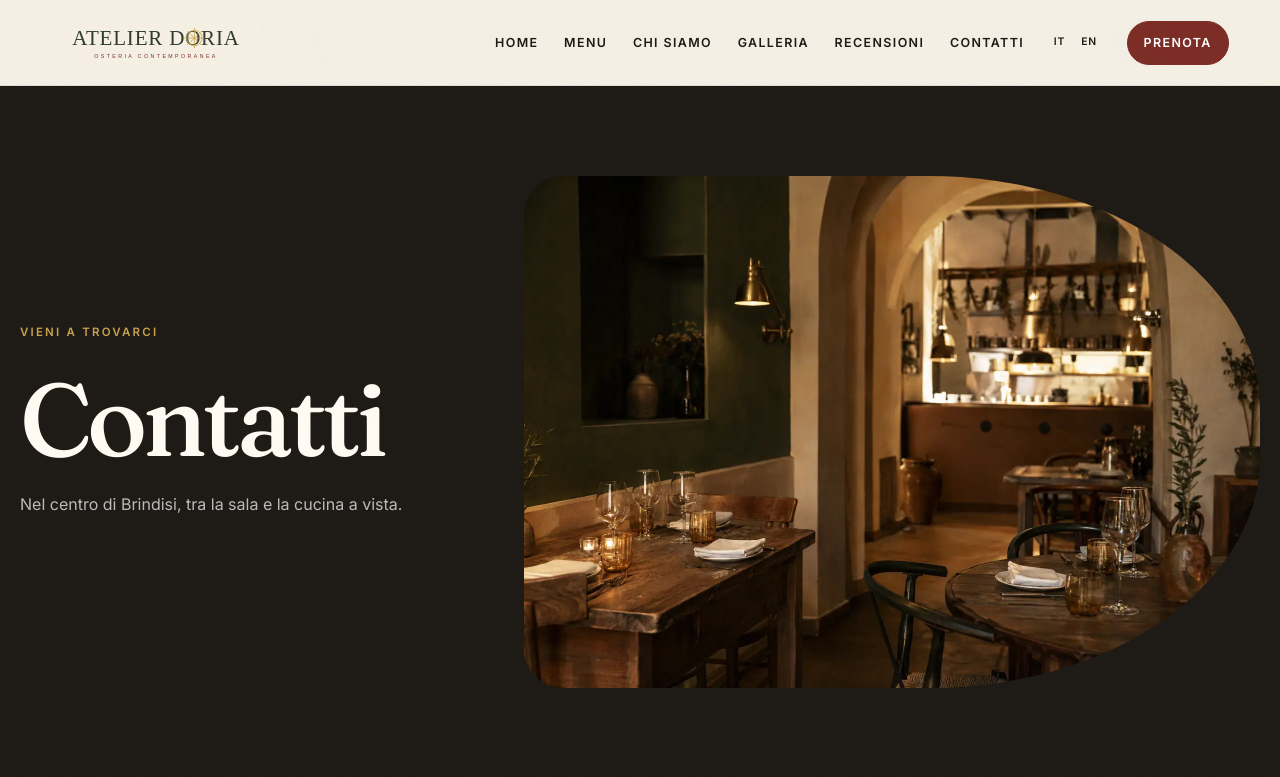
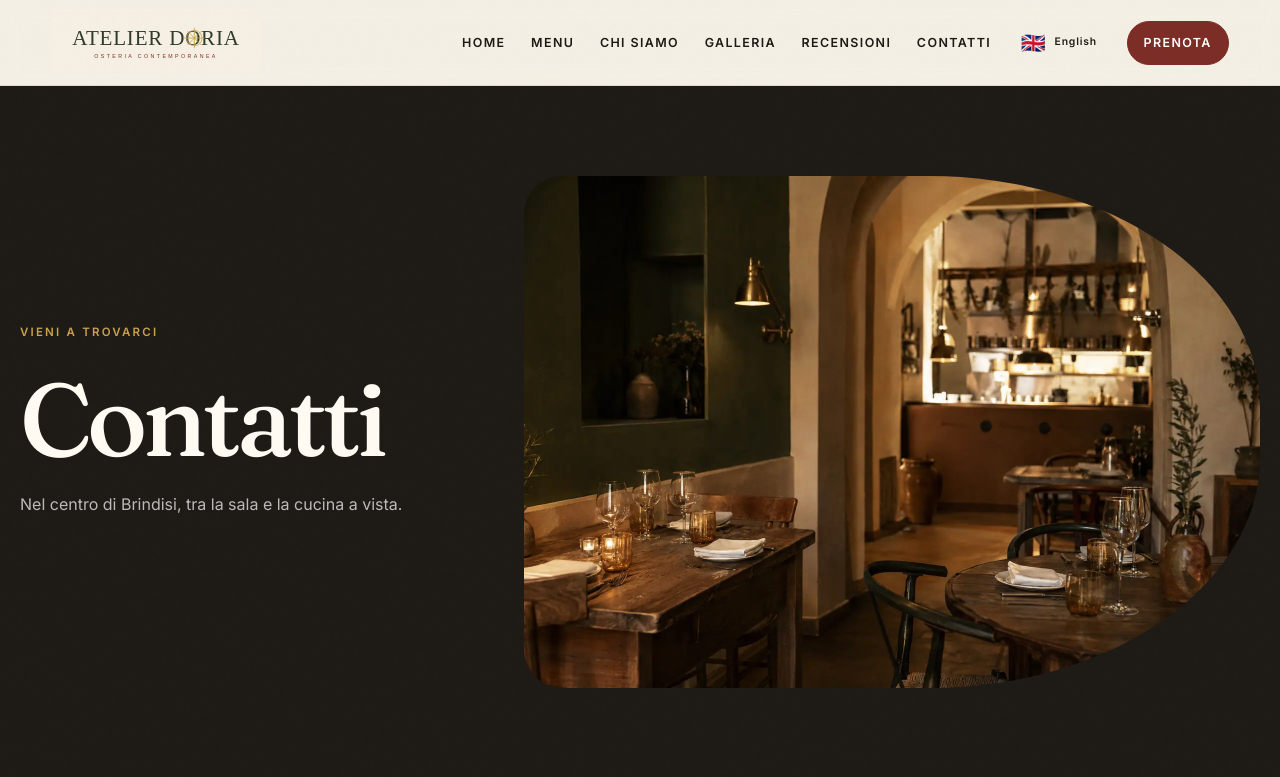
Before and after one commit to Sev3nB/atelierDoria, a Flask app: page /contatti in a window 1280 px wide. Shown: the top 777 px of the page. Run offline with Flask 3, Linux system fonts and the light colour scheme.

Commit message:
Polish language controls and ticker layout

```diff
--- a/templates/partials/header.html
+++ b/templates/partials/header.html
@@ -7,8 +7,7 @@
     <a href="{{ url_for('home') }}">Home</a><a href="{{ url_for('menu') }}">Menu</a>
     <a href="{{ url_for('about') }}">Chi siamo</a><a href="{{ url_for('gallery') }}">Galleria</a>
     <a href="{{ url_for('reviews') }}">Recensioni</a><a href="{{ url_for('contacts') }}">Contatti</a>
-    <button class="language-toggle" type="button" aria-label="Switch to English" title="Switch to English"><span class="language-current">IT</span><i aria-hidden="true"></i><span class="language-other">EN</span></button>
+    <button class="language-toggle" type="button" aria-label="Switch to English" title="Switch to English"><span class="language-flag" aria-hidden="true">🇬🇧</span><span class="language-label">English</span></button>
     <a class="button button-small" href="{{ url_for('bookings') }}">Prenota</a>
   </nav>
 </header>
-<a class="mobile-booking" href="{{ url_for('bookings') }}"><span>Prenota</span><svg viewBox="0 0 24 24" aria-hidden="true"><path d="M5 12h14m-5-5 5 5-5 5"/></svg></a>
```
